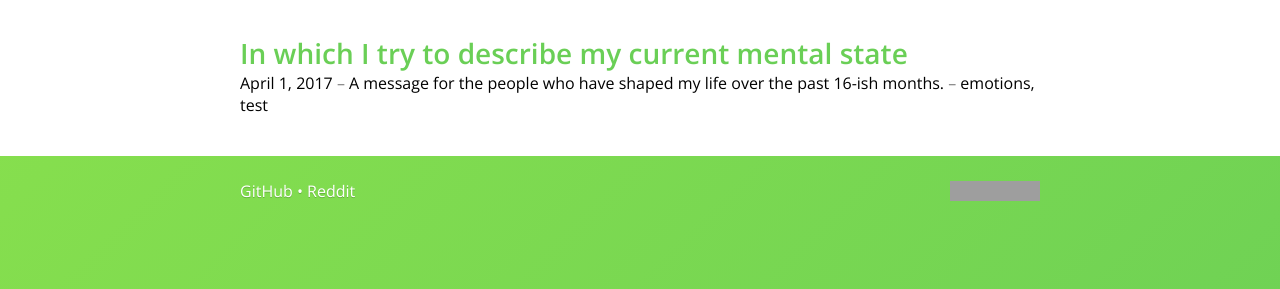
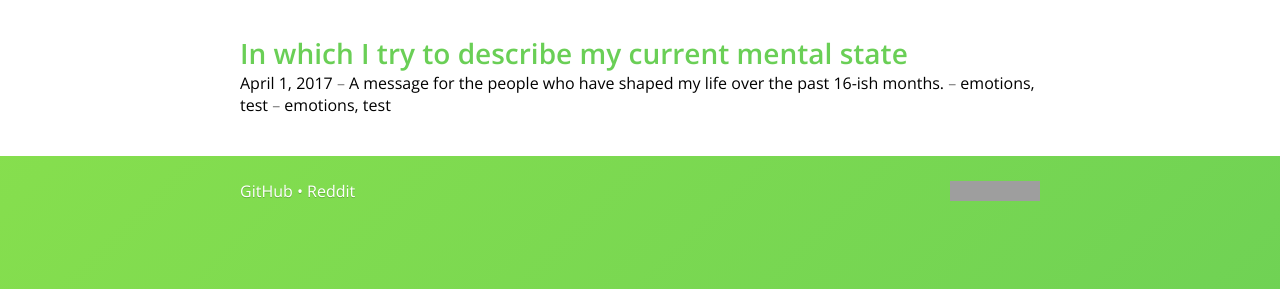
Before and after one commit to geo1088/geo1088.github.io, a Jekyll site: the page built from tagged/emotions.md, in a window 1280 px wide. Shown: the part 240-529 px from the top of the page. Built offline with Jekyll 4.4.1, drawn with Linux system fonts in a browser that asks for light colours; our own code applies the rules of GitHub Pages for plain Markdown files; grey boxes are pictures that could not be loaded.

Commit message:
Update listing_tag_filtered.html

```diff
--- a/_includes/listing_tag_filtered.html
+++ b/_includes/listing_tag_filtered.html
@@ -12,7 +12,7 @@
                     <span class="desc">{{ post.desc }}</span>
                 {% endif %}
                 <span class="tags">{{ post.tags }}</span>
-                {% for tag in posts.tags %}
+                {% for tag in post.tags %}
                     <span class="one-tag">{{ tag }}</span>
                 {% endfor %}
             </p>
```
